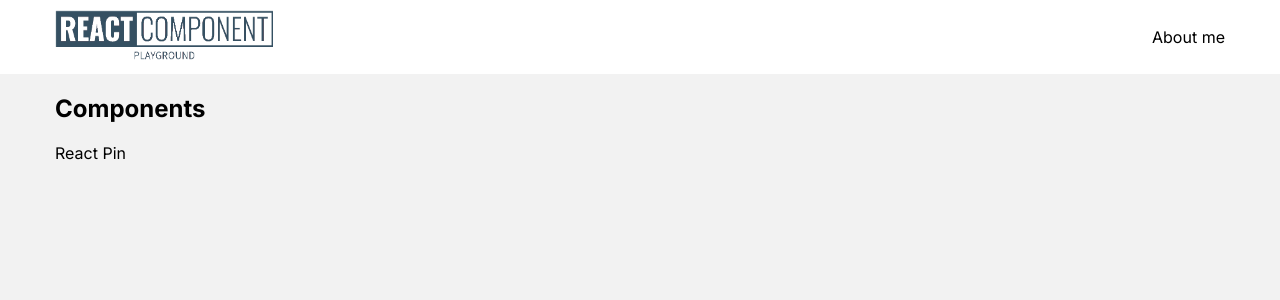
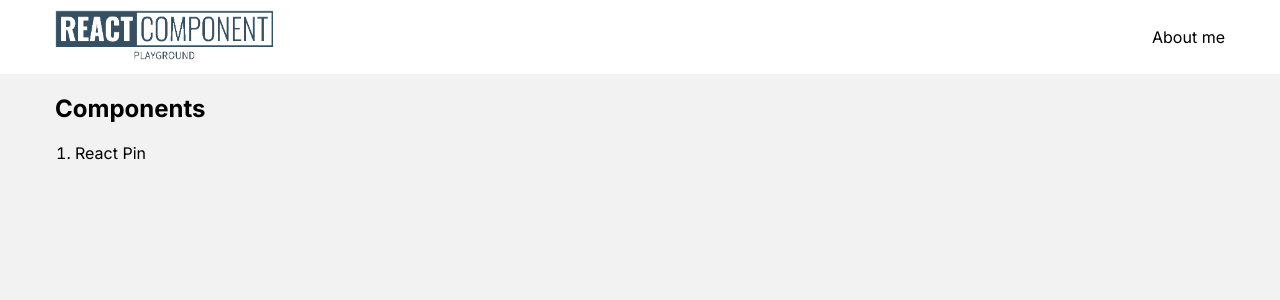
Before and after one commit to M-Blaze/react-components-playground, a Next.js app: page / in a window 1280 px wide. Shown: the top 300 px of the page. Built offline with nearby package versions, Linux system fonts and the light colour scheme.

Commit message:
chore: style components list

```diff
--- a/src/app/globals.css
+++ b/src/app/globals.css
@@ -59,3 +59,12 @@ a {
   text-decoration: none;
   color: inherit;
 }
+
+.components-list {
+  padding-left: 20px;
+}
+
+.components-list a:hover {
+  cursor: pointer;
+  color: red;
+}
--- a/src/app/page.tsx
+++ b/src/app/page.tsx
@@ -15,11 +15,11 @@ export default function Home() {
           <h2>Components</h2>
         </div>
         <div className="list-holder">
-          <ul className="components-list">
+          <ol className="components-list">
             <li>
               <Link href={'/react-pin'}>React Pin</Link>
             </li>
-          </ul>
+          </ol>
         </div>
       </div>
     </section>
```
